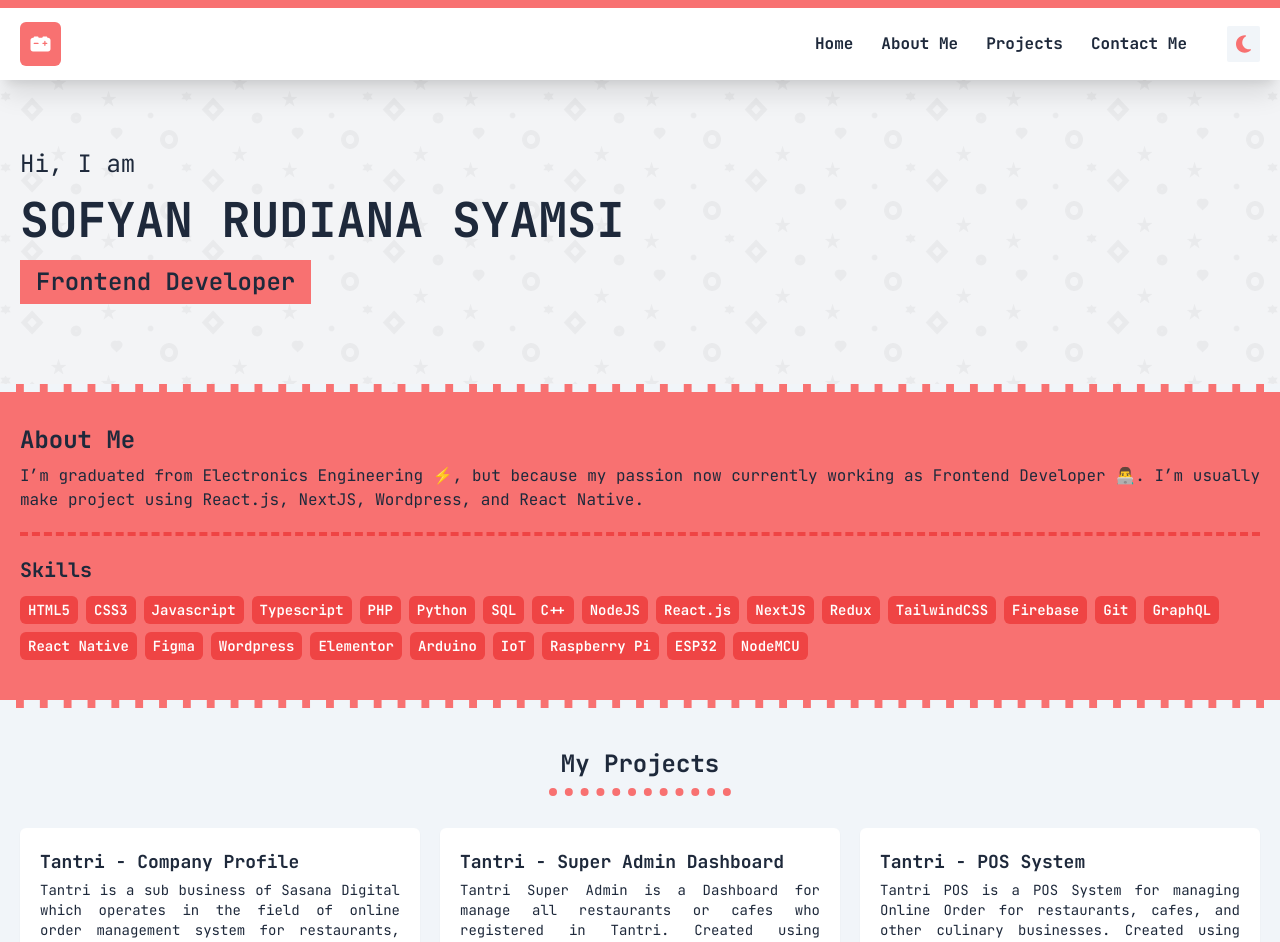
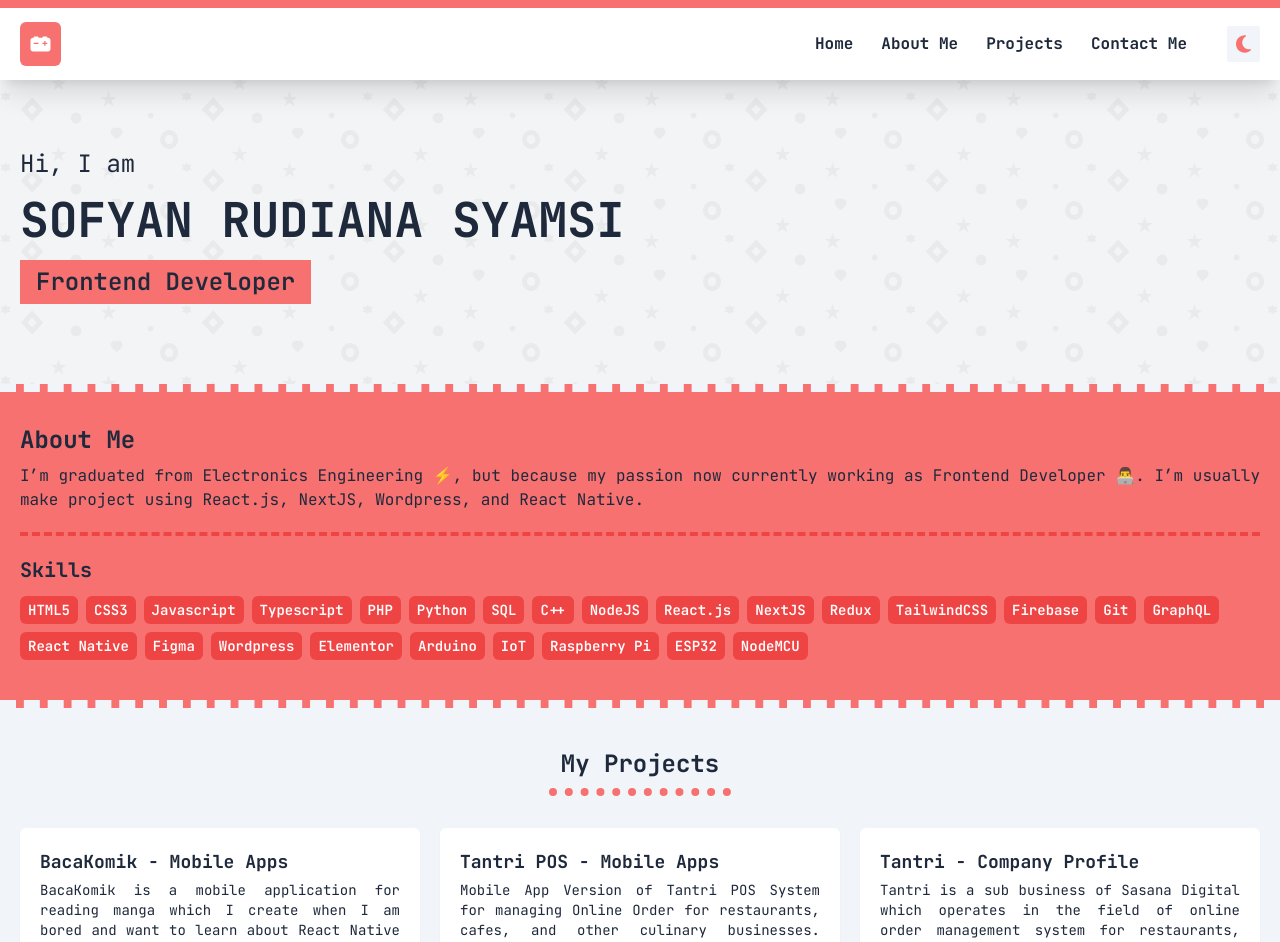
Before and after one commit to sofyan-rs/next-portofolio-v2, a Next.js app: page / in a window 1280 px wide. Shown: the top 942 px of the page. Built offline with nearby package versions, Linux system fonts and the light colour scheme.

Commit message:
add new porto

```diff
--- a/src/data/data.ts
+++ b/src/data/data.ts
@@ -24,6 +24,22 @@ export const myContacts = {
 
 export const myProjects = [
   {
+    title: 'BacaKomik - Mobile Apps',
+    description: 'BacaKomik is a mobile application for reading manga which I create when I am bored and want to learn about React Native Features.',
+    image: 'bacakomik-app.png',
+    link: 'https://drive.google.com/drive/u/0/folders/1fI_wmyeoz70qmBxqN3ruha-yblToVmQ0',
+    git: null,
+    techUsed: ['react-native', 'nativewind', 'redux', 'firebase'],
+  },
+  {
+    title: 'Tantri POS - Mobile Apps',
+    description: 'Mobile App Version of Tantri POS System for managing Online Order for restaurants, cafes, and other culinary businesses. Created using React Native.',
+    image: 'tantri-mobile-app.png',
+    link: 'https://tantri.id/',
+    git: null,
+    techUsed: ['react-native', 'nativewind', 'redux'],
+  },
+  {
     title: 'Tantri - Company Profile',
     description: 'Tantri is a sub business of Sasana Digital which operates in the field of online order management system for restaurants, cafes, and other culinary businesses. Created using Next.js and TailwindCSS.',
     image: 'tantri-id.png',
@@ -45,7 +61,7 @@ export const myProjects = [
     image: 'kasir-tantri.png',
     link: 'https://kasir.tantri.id/',
     git: null,
-    techUsed: ['react.js', 'vite', 'tailwind-css'],
+    techUsed: ['react.js', 'vite', 'tailwind-css', 'redux'],
   },
   {
     title: 'Tantri - QR Menu Online Order',
```
Also changed, not shown: public/img/ss-project/bacakomik-app.png (added), public/img/ss-project/tantri-mobile-app.png (added).
